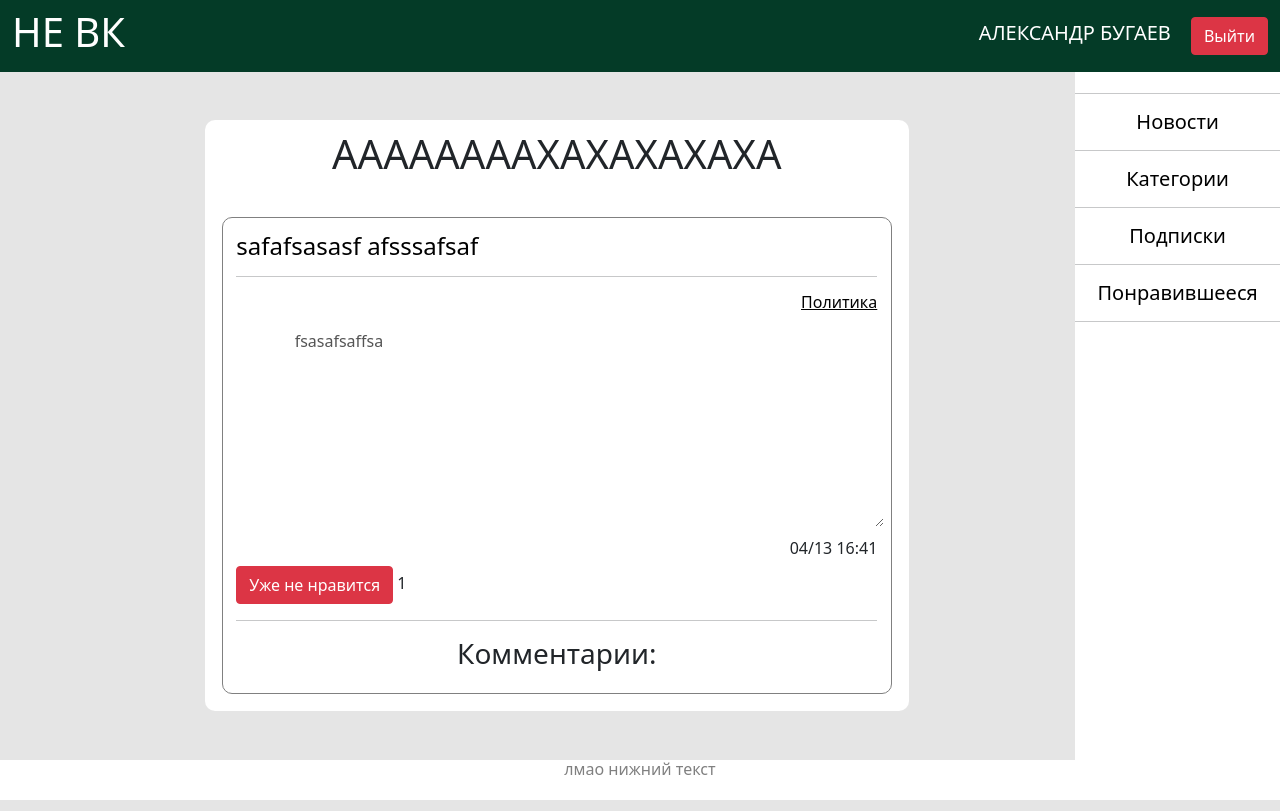
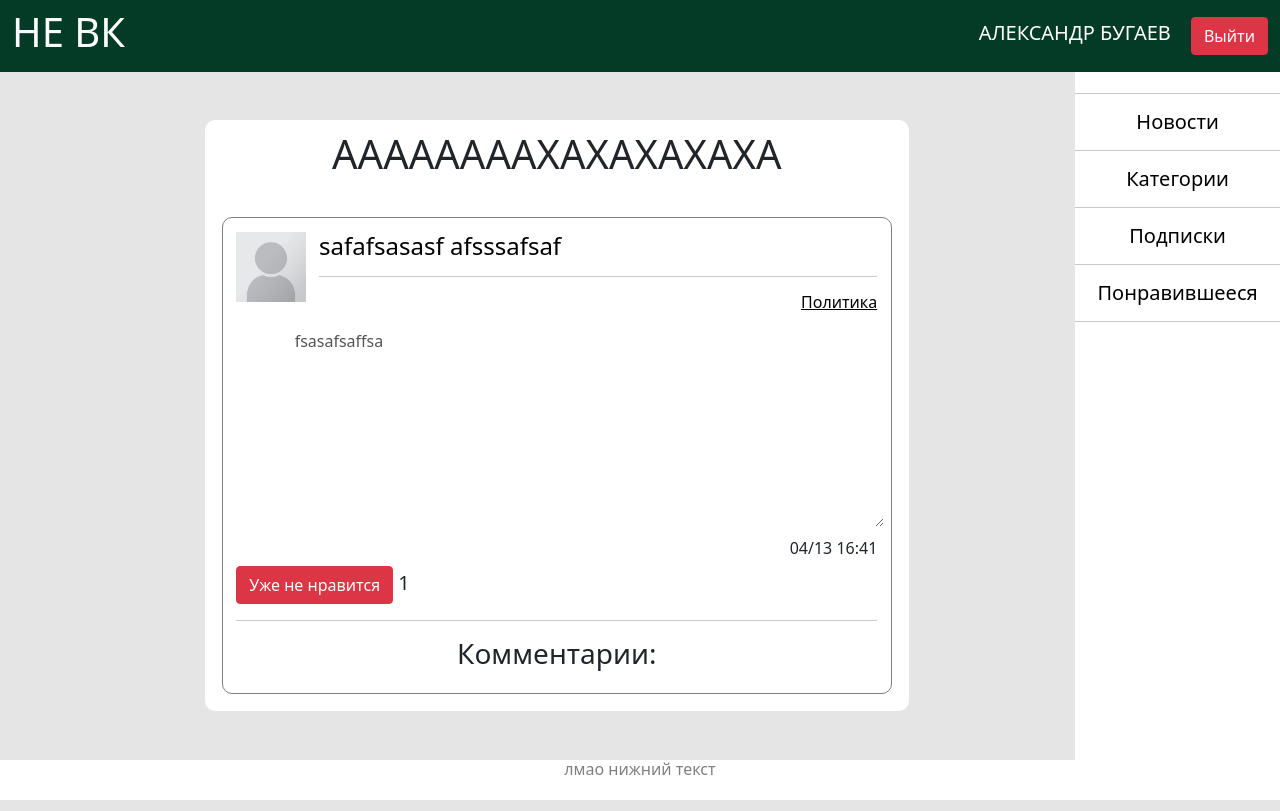
Before and after one commit to yalbee/web, a Flask app: page /news/1 in a window 1280 px wide. Run offline with Flask 2, Linux system fonts and the light colour scheme; a user stored in the database is signed in; data comes from the database, SQL or seed files in the repository; both versions use the stored data as it was after the commit.

Commit message:
aaaaaaaaaaаaaaaaaaaaaaaa

```diff
--- a/static/style.css
+++ b/static/style.css
@@ -70,3 +70,9 @@ form {
     border-radius: 10px;
     background-color: #FFFFFF;
 }
+
+img.icon {
+    width: 70px;
+    height: 70px;
+    margin-right: 2%;
+}
--- a/templates/new.html
+++ b/templates/new.html
@@ -6,6 +6,7 @@
     <br>
     <div class="content">
         <a style="text-decoration: none; color: black;" href="/users/{{ new.creator }}">
+            <img src="{{ new.user.image }}" class="icon" align="left">
             <h4 class="alert-heading">{{ new.user.name }} {{ new.user.surname }}</h4>
         </a>
         <hr>
@@ -14,21 +15,17 @@
             {{ new.content }}
         </textarea>
         <h6 style="text-align: right;">{{ new.string_dt }}</h6>
-        {% if new.creator == current_user.id %}
-            <h6 style="text-align: left;">
+        <h5 style="text-align: left;">
+            {% if new.creator == current_user.id %}
                 <a class="btn btn-primary" href="/redact_new/{{ new.id }}">Редактировать</a> {{ new.likes }}
-            </h6>
-        {% else %}
-            {% if liked %}
-                <h6 style="text-align: left;">
+            {% else %}
+                {% if liked %}
                     <a class="btn btn-danger" href="/unlike/{{ new.id }}">Уже не нравится</a> {{ new.likes }}
-                </h6>
-            {% else %}
-                <h6 style="text-align: left;">
+                {% else %}
                     <a class="btn btn-success" href="/like/{{ new.id }}">Нравится</a> {{ new.likes }}
-                </h6>
+                {% endif %}
             {% endif %}
-        {% endif %}
+        </h5>
         <hr>
         <h3 style="text-align: center;">Комментарии:</h3>
     </div>
--- a/templates/news.html
+++ b/templates/news.html
@@ -16,12 +16,11 @@
         <br>
         <a href="/news/{{ new.id }}" style="text-decoration: none; color: black;"><div class="content">
             <h3 style="text-align: center">{{ new.title }}</h3>
+            <img src="{{ new.user.image }}" class="icon" align="left">
             <h4 class="alert-heading">{{ new.user.name }} {{ new.user.surname }}</h4>
             <hr>
             <h6 style="text-align: right">{{ new.category }}</h6>
-            <h6 style="text-align: left;">
-                {{ new.likes }}
-            </h6>
+            <h5 style="text-align: left;">{{ new.likes }}</h5>
         </div></a>
     <h6 style="text-align: right; margin: 1%;">{{ new.string_dt }}</h6>
     {% endfor %}
--- a/templates/profile.html
+++ b/templates/profile.html
@@ -31,12 +31,11 @@
         <br>
         <a href="/news/{{ new.id }}" style="text-decoration: none; color: black;"><div class="content">
             <h3 style="text-align: center">{{ new.title }}</h3>
+            <img src="{{ new.user.image }}" class="icon" align="left">
             <h4 class="alert-heading">{{ new.user.name }} {{ new.user.surname }}</h4>
             <hr>
             <h6 style="text-align: right">{{ new.category }}</h6>
-            <h6 style="text-align: left;">
-                {{ new.likes }}
-            </h6>
+            <h5 style="text-align: left;">{{ new.likes }}</h5>
         </div></a>
     <h6 style="text-align: right; margin: 1%;">{{ new.string_dt }}</h6>
     {% endfor %}
```
Also changed, not shown: db/data.db.
